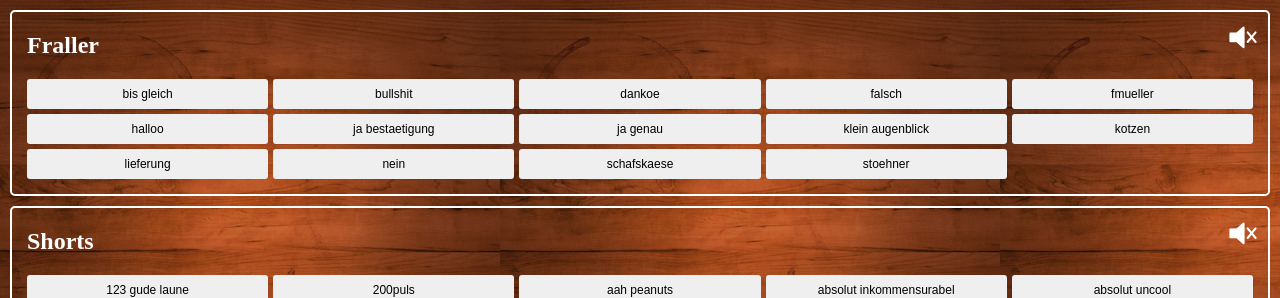
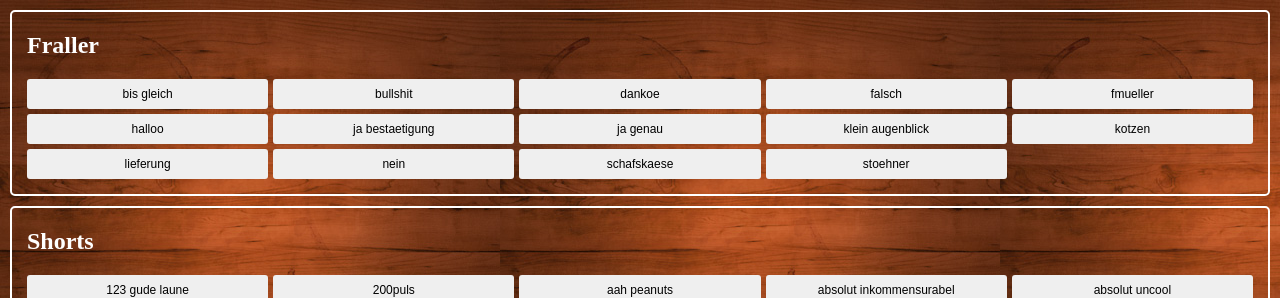
Before and after one commit to ohlsen3000/panel-react, a React (Create React App) app: page / in a window 1280 px wide. Shown: the top 298 px of the page. Built offline with nearby package versions, Linux system fonts and the light colour scheme.

Commit message:
Only display mute button for playing groups

```diff
--- a/src/App.tsx
+++ b/src/App.tsx
@@ -1,4 +1,4 @@
-import React, {useRef} from 'react';
+import React from 'react';
 import './App.css';
 import MuteIcon from './media/Mute_Icon.svg';
 
@@ -9,22 +9,23 @@ type SoundGroupProps = {
 }
 
 const SoundGroup = ({label, soundFiles, prefix}: SoundGroupProps) => {
-    const runningSongs = useRef<Array<HTMLAudioElement>>([]);
+    const [runningSounds, setRunningSounds] = React.useState<Array<HTMLAudioElement>>([]);
 
     const play = (file: string) => {
         const audio = new Audio(`/sound/${file}`);
         audio.addEventListener('ended', () => {
-            runningSongs.current = runningSongs.current.filter(snd => snd !== audio);
+            setRunningSounds((prev) => prev.filter(snd => snd !== audio));
         });
-        runningSongs.current.push(audio);
+        setRunningSounds([...runningSounds, audio]);
         void audio.play();
     }
 
     const silence = () => {
-        runningSongs.current.forEach((audio: HTMLAudioElement) => {
+        runningSounds.forEach((audio: HTMLAudioElement) => {
             audio.pause();
             audio.remove();
         });
+        setRunningSounds([]);
     }
 
     const filteredFiles = prefix ? soundFiles.filter(snd => snd.startsWith(prefix)) : soundFiles;
@@ -32,7 +33,9 @@ const SoundGroup = ({label, soundFiles, prefix}: SoundGroupProps) => {
     return (
         <div className="soundGroup">
             <h2>{label}</h2>
-            <img src={MuteIcon} alt='Silence' title='Silence' onClick={silence} className={'mute-icon'}/>
+            {runningSounds.length >
+             0 &&
+             <img src={MuteIcon} alt='Silence' title='Silence' onClick={silence} className={'mute-icon'}/>}
             <div className="buttons">
                 {filteredFiles.map((sound: string) => {
                     return <button key={sound} onClick={() => play(sound)}>
```
